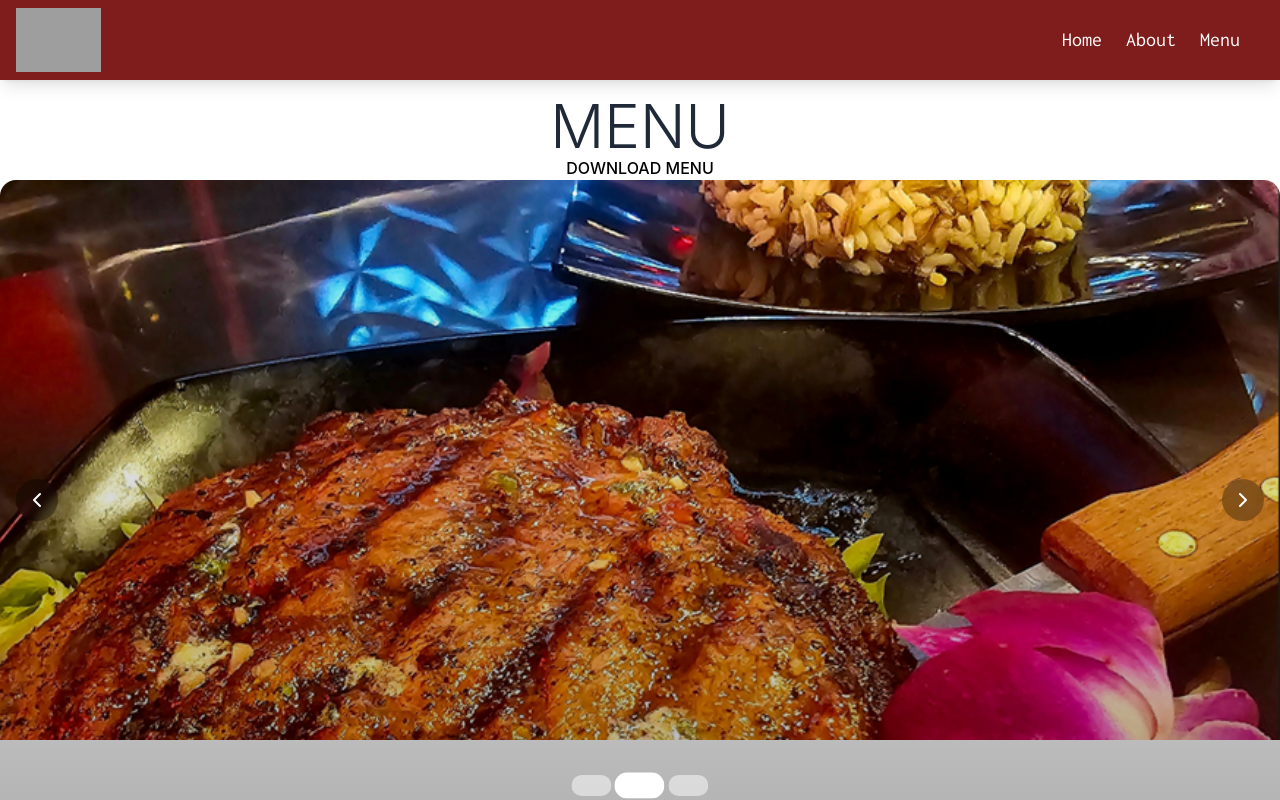
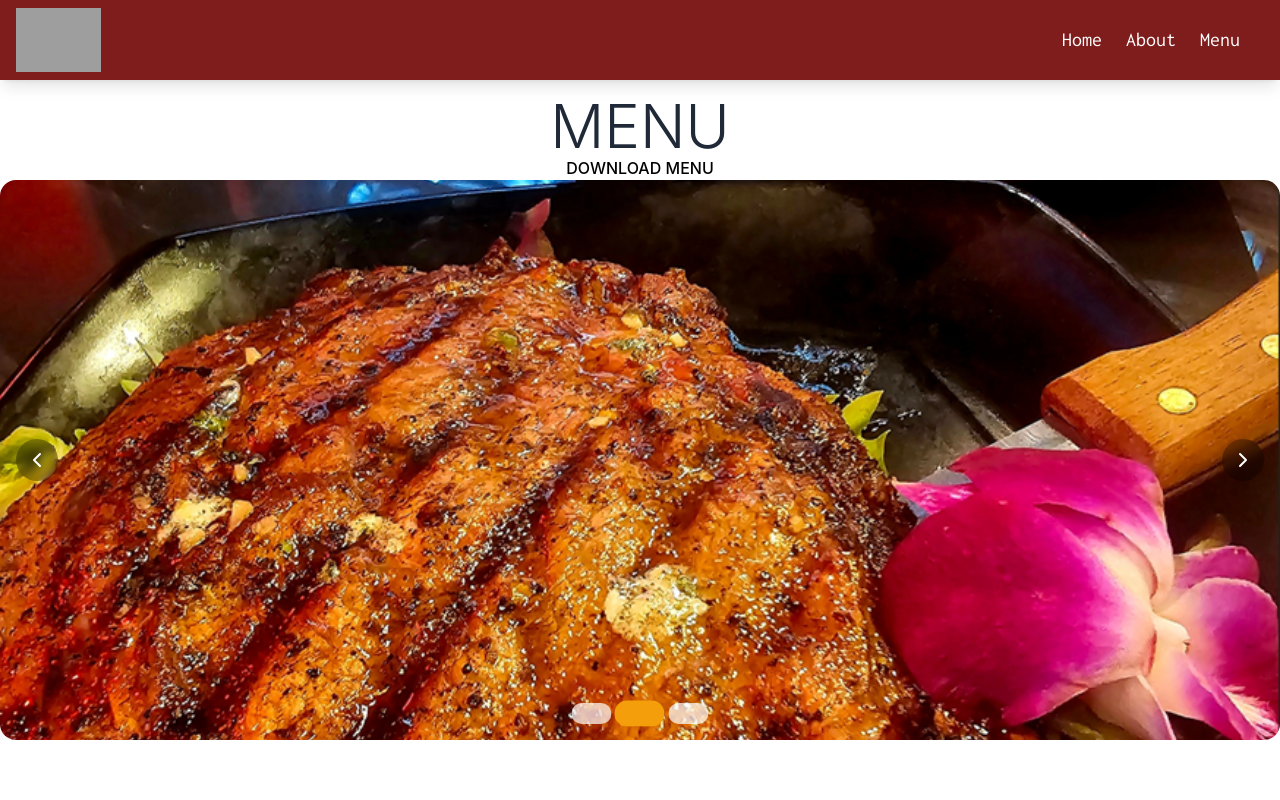
Before and after one commit to Mikemike8/newcache, a React (Vite) app in the folder Cache-vite/: page /menu in a window 1280 px wide. Shown: the top 800 px of the page. Built offline with nearby package versions, Linux system fonts and the light colour scheme; grey boxes are pictures that could not be loaded.

Commit message:
imdonebaby

```diff
--- a/Cache-vite/src/Components/Carouselt.jsx
+++ b/Cache-vite/src/Components/Carouselt.jsx
@@ -27,34 +27,52 @@ const Carousel = () => {
   }, []);
 
   return (
-    <div className="relative w-full max-w-7xl mx-auto overflow-hidden mb-12 rounded-2xl shadow-xl">
+    <div className="relative w-full max-w-7xl mx-auto overflow-hidden mb-12">
       {/* Carousel Container */}
-      <div className="flex transition-transform duration-500 ease-in-out"
+      <div className="flex transition-transform duration-500 ease-in-out rounded-2xl shadow-xl"
            style={{ transform: `translateX(-${activeSlide * 100}%)` }}>
         {carouselItems.map((item, index) => (
           <div
             key={index}
             className="w-full flex-shrink-0 relative group"
-            style={{ paddingTop: '50%' }} // 2:1 aspect ratio
+            style={{
+              height: '70vh',
+              minWidth: '100%'
+            }}
           >
             <img
               src={item.image}
               alt={item.alt}
-              className="absolute top-0 left-0 w-full h-full object-cover object-center transform transition-transform duration-300 group-hover:scale-105"
+              className="absolute top-0 left-0 w-full h-full object-cover object-center transform transition-transform duration-300 group-hover:scale-105 rounded-2xl"
               loading="lazy"
               style={{
-                backgroundColor: '#f3f4f6',
-                maxHeight: '70vh',
-                objectPosition: 'center 30%' // Adjust focus area
+                width: '100%',
+                height: '100%',
+                objectFit: 'cover',
+                objectPosition: 'center center'
               }}
             />
-            {/* Image overlay for better text contrast */}
-            <div className="absolute inset-0 bg-gradient-to-t from-black/30 to-transparent" />
+
+            {/* Integrated Indicators */}
+            <div className="absolute bottom-4 left-1/2 -translate-x-1/2 flex gap-2">
+              {carouselItems.map((_, idx) => (
+                <button
+                  key={idx}
+                  onClick={() => setActiveSlide(idx)}
+                  className={`w-3 h-3 rounded-full transition-all duration-300 ${
+                    idx === activeSlide
+                      ? 'bg-amber-500 scale-125'
+                      : 'bg-white/70 hover:bg-white/90'
+                  }`}
+                  aria-label={`Navigate to slide ${idx + 1}`}
+                />
+              ))}
+            </div>
           </div>
         ))}
       </div>
 
-      {/* Navigation Arrows - Improved Visibility */}
+      {/* Navigation Arrows */}
       <button
         onClick={goToPrev}
         className="absolute left-2 sm:left-4 top-1/2 -translate-y-1/2 bg-black/30 p-2 rounded-full hover:bg-black/50 transition-colors backdrop-blur-sm"
@@ -67,25 +85,6 @@ const Carousel = () => {
       >
         <FiChevronRight className="w-6 h-6 text-white" />
       </button>
-
-      {/* Enhanced Indicators */}
-      <div className="absolute bottom-4 sm:bottom-6 left-1/2 -translate-x-1/2 flex gap-2">
-        {carouselItems.map((_, index) => (
-          <button
-            key={index}
-            onClick={() => setActiveSlide(index)}
-            className={`w-4 h-4 sm:w-5 sm:h-5 rounded-full flex items-center justify-center ${
-              index === activeSlide
-                ? 'bg-white scale-125'
-                : 'bg-white/50 hover:bg-white/70'
-            } transition-all duration-300`}
-          >
-            {index === activeSlide && (
-              <span className="w-2 h-2 sm:w-3 sm:h-3 bg-black rounded-full" />
-            )}
-          </button>
-        ))}
-      </div>
     </div>
   );
 };
--- a/Cache-vite/src/Components/Footer.jsx
+++ b/Cache-vite/src/Components/Footer.jsx
@@ -46,7 +46,7 @@ export default function OnlyFoot() {
             901-632-1428
           </p>
           <p className="text-gray-900 dark:text-gray-300 text-sm font-inconsolata">
-            Cache42Mem@gmail.com
+            Cache42downtown@gmail.com
           </p>
         </div>
         <div className="md:col-span-1  flex flex-col items-center gap-4 text-center">
--- a/Cache-vite/src/Components/Slider.jsx
+++ b/Cache-vite/src/Components/Slider.jsx
@@ -13,28 +13,50 @@ const Slider = () => {
       className="flex flex-col lg:flex-row gap-8 items-center justify-between"
     >
        {/* Text Section */}
-      <div className="w-full lg:w-1/2 text-center lg:text-left mt-2 mb-auto">
-        <h1 className="text-gray-900 text-center dark:text-dark-text text-black font-bodoni text-2xl md:text-3xl lg:text-4xl whitespace-pre-wrap">
+       <div className="w-full lg:w-1/2 lg:pr-8 xl:pr-12">
+        <div className="mb-8">
+          <h1 className="text-gray-800 dark:text-dark-text font-bodoni text-4xl md:text-5xl lg:text-6xl mb-4 tracking-tight">
             Cache42
           </h1>
-        <strong className="text-gray-900 dark:text-dark-text text-black mb-4 font-bodoni text-base md:text-lg lg:text-xl whitespace-pre-wrap">
-          Cache42, A Southern American Restaurant Located in Memphis Tennessee.
-        </strong>
-        <pre className="text-gray-900 dark:text-dark-text text-black mb-14 text-base md:text-lg lg:text-xl max-w-4xl mx-auto whitespace-pre-wrap">
-          Cache42, where exceptional cuisine meets expertly crafted cocktails in
-          an upscale urban setting. Our talented chefs create innovative dishes
-          using the freshest local ingredients, perfectly paired with our curated
-          cocktail menu. Whether you’re celebrating a special occasion, enjoying
-          a night out, or sharing a romantic dinner, our stylish atmosphere and
-          attentive service promise an unforgettable dining experience. Book your
-          table today and embark on a culinary journey like no other!
-        </pre>
+          <div className="w-24 h-1 bg-amber-600 mx-auto lg:mx-0 mb-6"></div>
+
+          <h2 className="text-gray-600 dark:text-gray-300 font-semibold text-xl md:text-2xl lg:text-3xl mb-6 leading-tight">
+            A Southern American Restaurant<br/>
+            <span className="text-gray-500 text-lg">Located in Memphis, Tennessee</span>
+          </h2>
         </div>
 
-      {/* Images Section */}
-      <div  data-aos="fade-left"  className="mt-4 w-full lg:w-1/2 grid grid-cols-1 sm:grid-cols-2 gap-8">
+        <div className="space-y-4">
+          <p className="text-gray-700 dark:text-gray-400 text-lg leading-relaxed text-justify">
+            Cache42, where exceptional cuisine meets expertly crafted cocktails in an
+            upscale urban setting. Our talented chefs create innovative dishes using
+            the freshest local ingredients, perfectly paired with our curated cocktail menu.
+          </p>
+
+          <p className="text-gray-700 dark:text-gray-400 text-lg leading-relaxed text-justify">
+            Whether you're celebrating a special occasion, enjoying a night out, or
+            sharing a romantic dinner, our stylish atmosphere and attentive service
+            promise an unforgettable dining experience.
+          </p>
+
+          <p className="text-gray-700 dark:text-gray-400 text-lg leading-relaxed font-medium italic mt-6">
+            Book your table today and embark on a culinary journey like no other!
+          </p>
+        </div>
+      </div>
+
+      <div
+  data-aos="fade-left"
+  className="mt-4 w-full lg:w-1/2 grid grid-cols-1 sm:grid-cols-2 gap-8"
+>
   {/* Image 1 */}
-        <div className="w-full h-[auto] overflow-hidden">
+  <div
+    className="w-full h-[auto] overflow-hidden"
+    data-aos="fade-left"
+    data-aos-delay="100" // 100ms delay
+    data-aos-duration="800" // 800ms duration
+    data-aos-easing="ease-in-out" // Smooth easing
+  >
     <img
       src={lambchops}
       alt="Lambchops"
@@ -43,7 +65,13 @@ const Slider = () => {
   </div>
 
   {/* Image 2 */}
-        <div className="w-full h-[auto] overflow-hidden">
+  <div
+    className="w-full h-[auto] overflow-hidden"
+    data-aos="fade-left"
+    data-aos-delay="200" // 200ms delay
+    data-aos-duration="800"
+    data-aos-easing="ease-in-out"
+  >
     <img
       src={steak}
       alt="Steak"
@@ -52,7 +80,13 @@ const Slider = () => {
   </div>
 
   {/* Image 3 */}
-        <div className="w-full h-[auto] overflow-hidden">
+  <div
+    className="w-full h-[auto] overflow-hidden"
+    data-aos="fade-left"
+    data-aos-delay="300" // 300ms delay
+    data-aos-duration="800"
+    data-aos-easing="ease-in-out"
+  >
     <img
       src={roomcash}
       alt="Room Cash"
@@ -61,7 +95,13 @@ const Slider = () => {
   </div>
 
   {/* Image 4 */}
-        <div className="w-full h-[auto] overflow-hidden">
+  <div
+    className="w-full h-[auto] overflow-hidden"
+    data-aos="fade-left"
+    data-aos-delay="400" // 400ms delay
+    data-aos-duration="800"
+    data-aos-easing="ease-in-out"
+  >
     <img
       src={roomsmoke}
       alt="Room Smoke"
```
Lines whose indentation alone changed are shown as unchanged.
